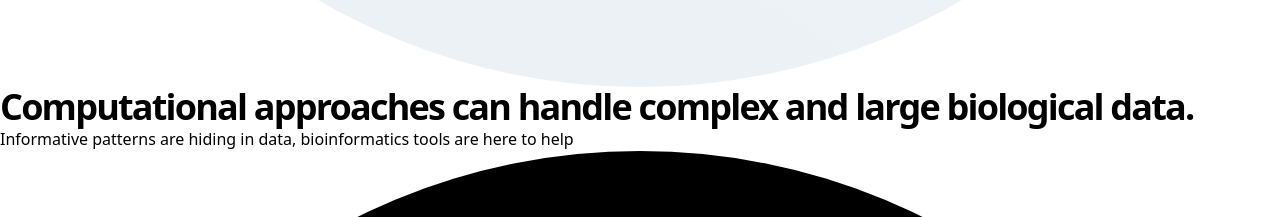
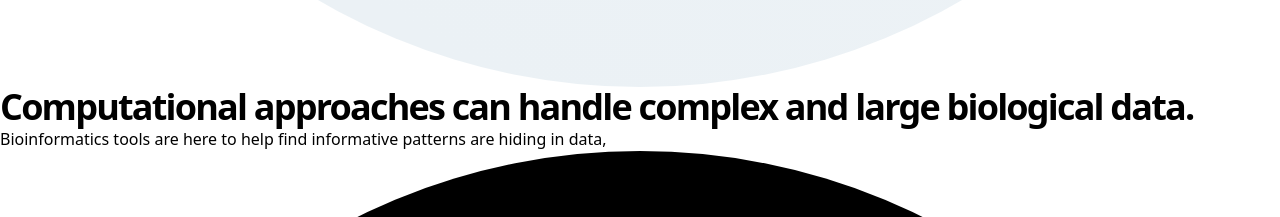
Before and after one commit to Bioinformatics-Munich-Student-Lab/Bioinformatics-Munich-Student-Lab.github.io, a React (Vite) app: page / in a window 1280 px wide. Shown: the part 4220-4437 px from the top of the page. Built offline with nearby package versions, Linux system fonts and the light colour scheme.

Commit message:
use template

```diff
--- a/src/partials/FeaturesBlocks.jsx
+++ b/src/partials/FeaturesBlocks.jsx
@@ -9,7 +9,7 @@ function FeaturesBlocks() {
           {/* Section header */}
           <div className="max-w-3xl mx-auto text-center pb-12 md:pb-20">
             <h2 className="h2 mb-4">Computational approaches can handle complex and large biological data.</h2>
-            <p className="text-xl text-gray-400">Informative patterns are hiding in data, bioinformatics tools are here to help</p>
+            <p className="text-xl text-gray-400">Bioinformatics tools are here to help find informative patterns are hiding in data, </p>
           </div>
 
           {/* Items */}
```
